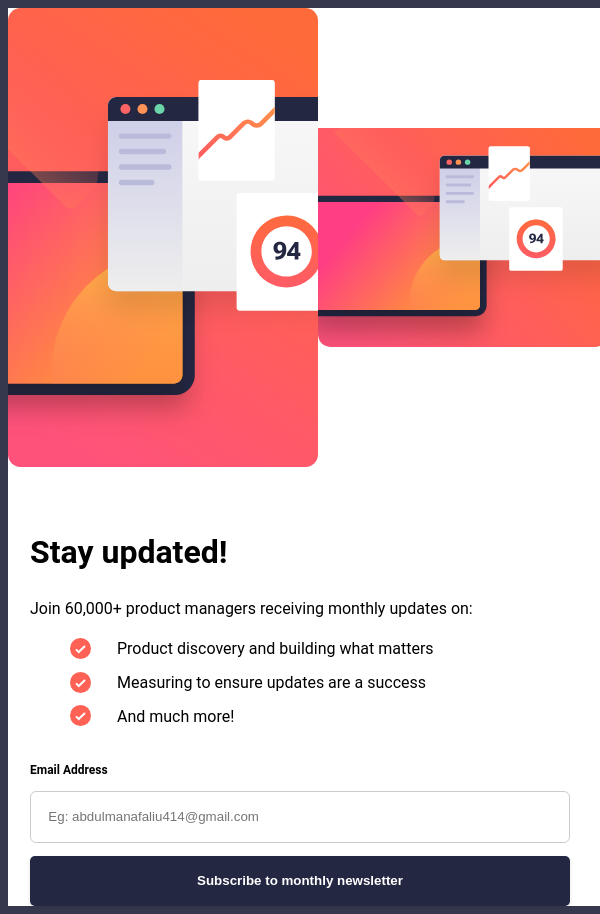
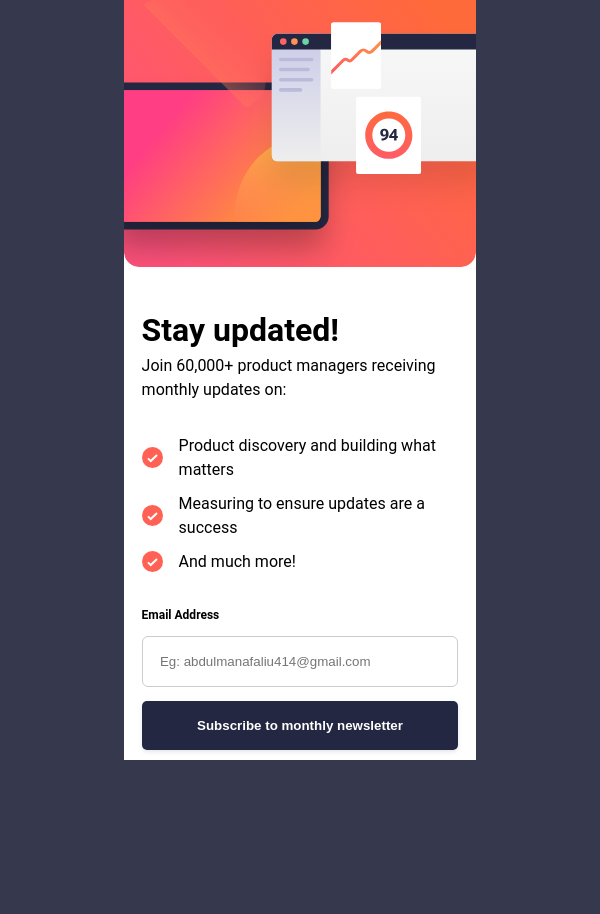
Before and after one commit to abmanaf/Newsletter-sign-up, a React (Vite) app: page / in a window 600 px wide. After the commit the page ends 800 px from the top, so only its background shows below. Built offline with nearby package versions, Linux system fonts and the light colour scheme; a web font is replaced by a local one.

Commit message:
minor changes

```diff
--- a/src/App.css
+++ b/src/App.css
@@ -1,14 +1,7 @@
 * {
   box-sizing: border-box;
-}
-
-body {
-  background-color: #36384e;
-  line-height: 1.5;
-  -webkit-font-smoothing: antialiased;
-}
-h1 {
-  font-size: 3em;
+  margin: 0;
+  padding: 0;
 }
 
 :root {
@@ -29,6 +22,7 @@ h1 {
   font-weight: var(--fw-rgl);
   font-style: normal;
 }
+
 body {
   background-color: var(--clr-Charcoal-Grey);
   font-weight: var(--fw-rgl);
@@ -36,23 +30,18 @@ body {
   font-family: var(--ff);
 }
 
-.first-container {
-  margin-right: 1em;
-}
-
-.first-container img {
-  margin-right: 10px;
-}
-
 .main-container {
   background-color: white;
   max-width: 920px;
   width: 100%;
-  height: auto;
   margin: 0 auto;
   margin-top: 2em;
   border-radius: 2em;
   padding: 1em 1em;
+}
+
+h1 {
+  font-size: 3em;
 }
 
 .sub-container {
@@ -71,15 +60,24 @@ body {
   justify-content: center;
   align-items: center;
 }
-ul li {
+
+.second-container .mobile-image {
+  display: none;
+}
+
+ul {
+  list-style: none;
+  padding: 0;
+  margin-top: 2em;
+}
+
+li {
   margin-bottom: 10px;
   display: flex;
   align-items: center;
   gap: 1rem;
 }
-ul li:last-child {
-  align-items: start;
-}
+
 input {
   width: 100%;
   padding: 1.3em;
@@ -142,7 +140,7 @@ button:hover,
   object-fit: contain;
 }
 
-@media only screen and (max-width: 769px) {
+@media only screen and (max-width: 400px) {
   body {
     line-height: 1.5;
     -webkit-font-smoothing: antialiased;
@@ -175,6 +173,14 @@ button:hover,
     justify-content: center;
     align-items: center;
   }
+
+  .second-container .desktop-image {
+    display: none;
+  }
+
+  .second-container .mobile-image {
+    display: block;
+  }
   .second-container .img img {
     width: 100%;
   }
@@ -182,3 +188,52 @@ button:hover,
     width: 100%;
   }
 }
+
+@media only screen and (min-width: 401px) and (max-width: 767px) {
+  body {
+    line-height: 1.5;
+    -webkit-font-smoothing: antialiased;
+    width: 100%;
+  }
+
+  h1 {
+    font-size: 2em;
+    font-weight: bolder;
+  }
+  .main-container {
+    width: 22rem;
+    height: 47.5rem;
+    margin-top: 0;
+    padding: 0;
+    border-radius: 0;
+    margin: 0 auto;
+  }
+  .sub-container {
+    flex-direction: column-reverse;
+    align-items: center;
+    gap: 2em;
+  }
+  .first-container {
+    width: 90%;
+  }
+  .second-container {
+    width: 100%;
+    display: flex;
+    justify-content: center;
+    align-items: center;
+  }
+
+  .second-container .desktop-image {
+    display: none;
+  }
+
+  .second-container .mobile-image {
+    display: block;
+  }
+  .second-container .img img {
+    width: 100%;
+  }
+  .second-container img {
+    width: 100%;
+  }
+}
```
